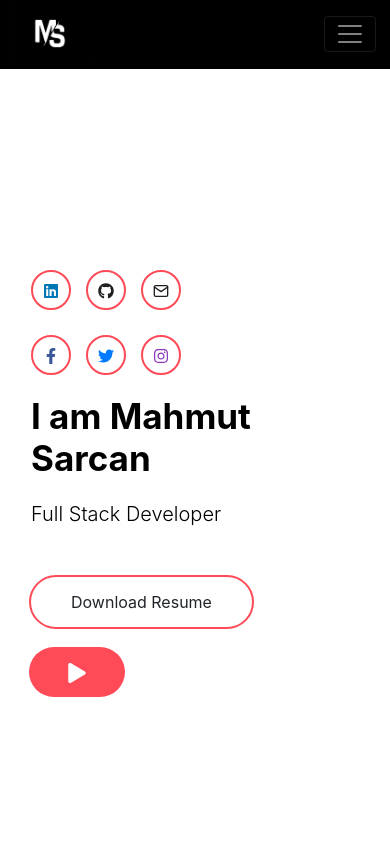
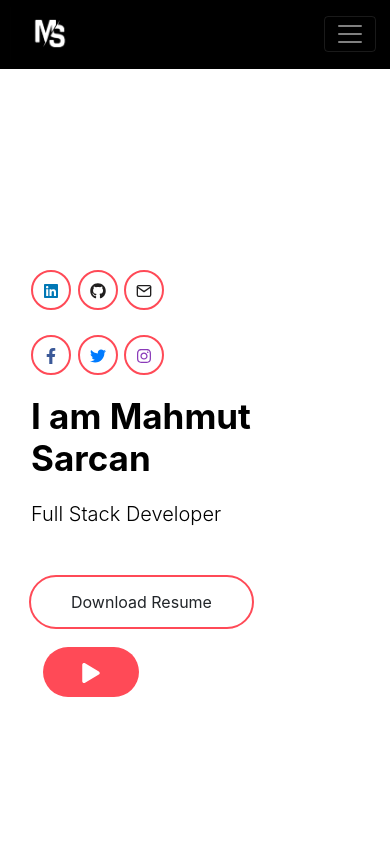
Before and after one commit to mhmtdl/mahmutportfolio, a React (Create React App) app in the folder portfolio/: page / in a window 390 px wide. Shown: the top 844 px of the page. Built offline with nearby package versions, Linux system fonts and the light colour scheme.

Commit message:
buttonss

```diff
--- a/portfolio/src/App.css
+++ b/portfolio/src/App.css
@@ -376,7 +376,7 @@ body {
   }
 
 
-  .banner__img img {
+   .banner__img img {
     display: none;
   }
 
@@ -396,10 +396,13 @@ body {
 
    .header__ul  {
     display:grid;
-    grid-template-columns: 15% 15% 15%;
-    grid-gap: 25px;
+    grid-template-columns:11% 11% 11%;
+    grid-gap: 20%;
     margin-right:70px;
     row-gap: 25px;
+
+
+
   }
     /* display:grid;
     grid-template-columns: auto auto auto;
@@ -444,6 +447,11 @@ body {
   .header__ul > li {
     text-align: center;
     margin-left:auto;
+
+
+
+
+
   }
 
    .header__buttons .btn-smart {
--- a/portfolio/src/components/Home.js
+++ b/portfolio/src/components/Home.js
@@ -14,6 +14,7 @@ const Home = () => {
                     <div className='col-6'>
                     <div className='header__content'>
                     <div className='header__section'>
+
                     <ul className='header__ul'>
                             <li>
                             <a href='https://www.linkedin.com/in/mahmutsarcan/'
@@ -47,6 +48,7 @@ const Home = () => {
                             </li>
 
                         </ul>
+
                         <h1>{state.title}</h1>
                         <p>{state.text}</p>
                         <div className='header__buttons'>
```
